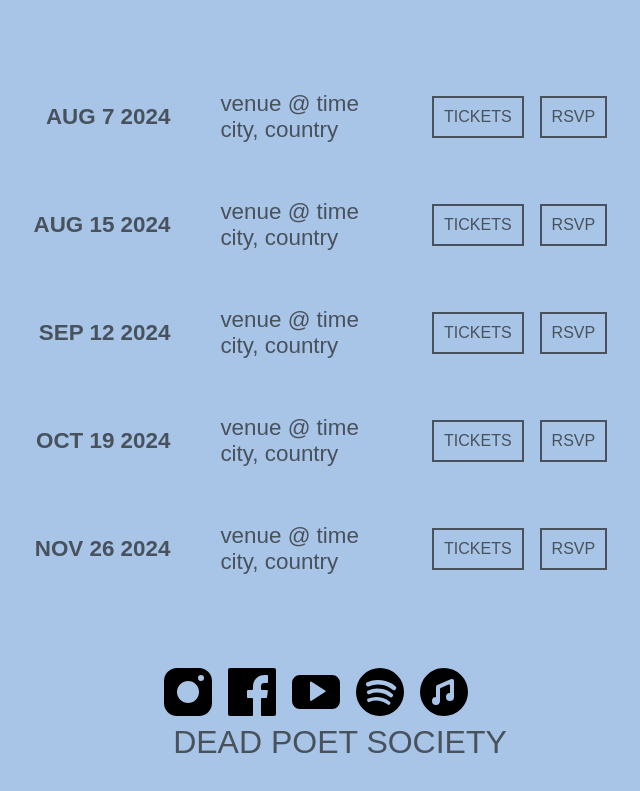
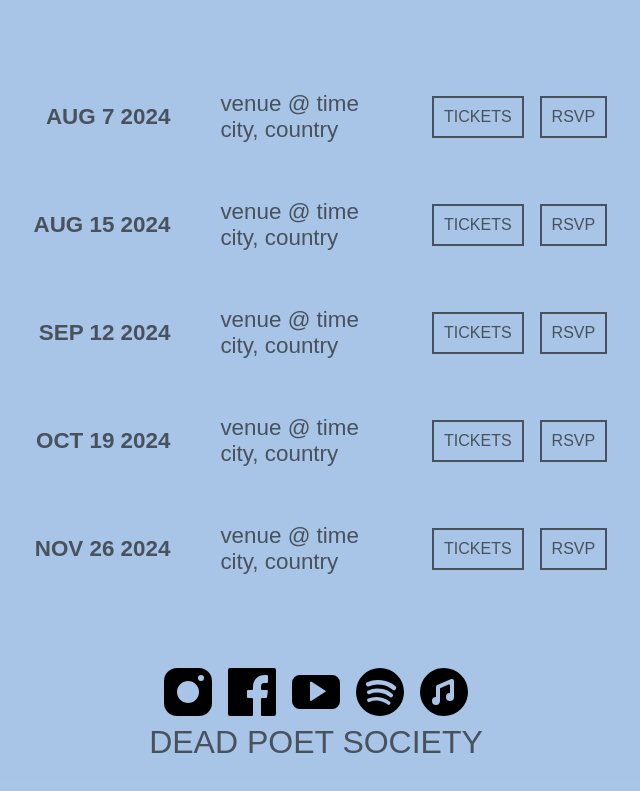
Before and after one commit to soladevs/bandsite24, a React (Create React App) app: page /#/ in a window 1280 px wide. Shown: the part 984-1775 px from the top of the page, without its empty margins (324-964 px from the left). Built offline with nearby package versions, Linux system fonts and the light colour scheme.

Commit message:
social title padding

```diff
--- a/src/App.scss
+++ b/src/App.scss
@@ -242,7 +242,6 @@ tr td:nth-child(2) {
   margin-bottom: 8px;
   font-family: 'Raleway', sans-serif;
   color: #48525D;
-  padding-left: 48px;
 }
 .social-links {
   margin-top: 7vh;
```
